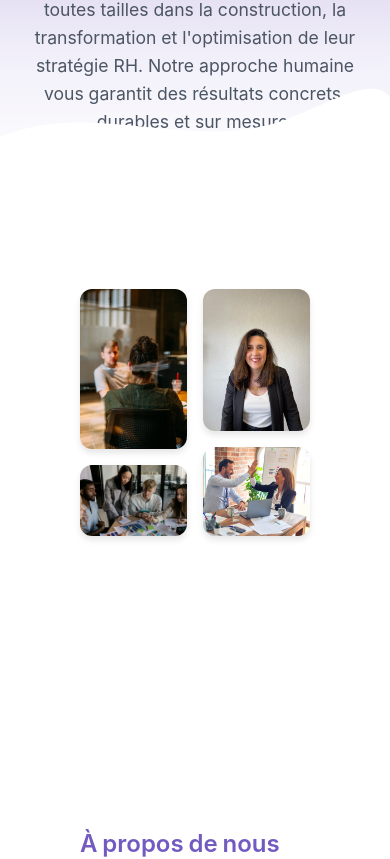
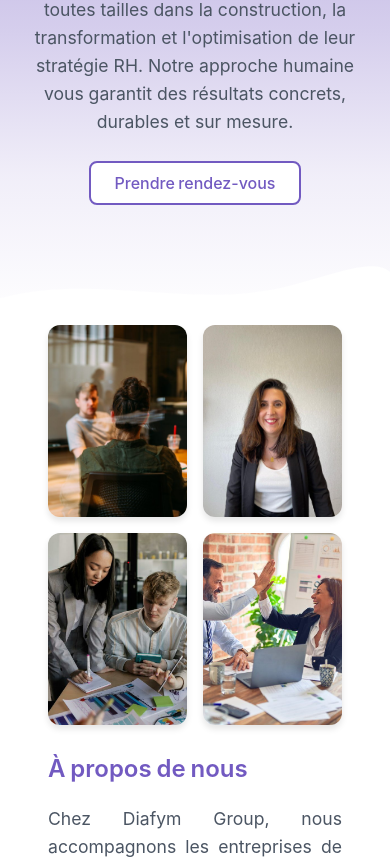
Before and after one commit to dblandintwelv/diafym_website, a React (Vite) app: page / in a window 390 px wide. Shown: the part 670-1529 px from the top of the page. Built offline with nearby package versions, Linux system fonts and the light colour scheme.

Commit message:
home responsive fixed

```diff
--- a/src/pages/Home/Home.css
+++ b/src/pages/Home/Home.css
@@ -334,7 +334,7 @@ main {
   font-size: 2.3rem;
   font-weight: 700;
   color: #1f2937;
-  margin-bottom: 0.75rem;
+  margin-bottom: 1.5rem;
 }
 
 .pre-cta-subtitle {
@@ -356,7 +356,9 @@ main {
 }
 
 .pre-cta-button {
-  margin-top: 0.5rem;
+  display: block;
+  width: fit-content;
+  margin: 2rem 0 0;
 }
 
 .pre-cta-image {
@@ -382,6 +384,10 @@ main {
 
   .pre-cta-text h2 {
     font-size: 2rem;
+  }
+
+  .pre-cta-button {
+    margin: 0.5rem auto 0;
   }
 }
 
@@ -413,9 +419,10 @@ main {
 }
 
 /* About Section */
-.about-section {
-  padding: 4rem 2rem;
-}
+  .about-section {
+    padding: 4rem 2rem;
+    margin-top: 2rem; /* Espace supplémentaire après la vague en responsive */
+  }
 
 .about-content {
   display: flex;
@@ -496,15 +503,29 @@ main {
   }
 
   .features-container {
-    grid-template-columns: repeat(2, 1fr);
+    grid-template-columns: 1fr;
     gap: 1.5rem;
+    justify-items: center;
+    max-width: 600px;
   }
 }
 
 @media (max-width: 768px) {
+  .hero-section-background {
+    padding-bottom: 120px; /* Espace pour la vague */
+  }
+
   .hero-section {
     min-height: auto;
     padding: 1rem 0 0;
+  }
+
+  .wave-divider {
+    height: 80px; /* Réduction de la hauteur de la vague en responsive */
+  }
+
+  .video-main {
+    padding-top: 0; /* Pas de padding pour la section about */
   }
 
   .home .hero-content h1 {
@@ -543,6 +564,7 @@ main {
     justify-content: center;
     flex-direction: column;
     align-items: center;
+    margin-top: 1.5rem; /* Baisse le bouton en responsive */
   }
 
   .partners-grid {
@@ -550,12 +572,23 @@ main {
   }
 
   .features-container {
-    grid-template-columns: repeat(2, 1fr);
+    grid-template-columns: 1fr;
     gap: 1.5rem;
+    justify-items: center;
+    max-width: 600px;
   }
 
   .features-section {
     padding: 4rem 1rem;
+  }
+
+  .pre-cta-section {
+    padding-top: 0;
+  }
+
+  .about-section {
+    padding: 0;
+    margin-top: 0;
   }
 
   .about-text h2 {
@@ -566,10 +599,29 @@ main {
   .about-content {
     flex-direction: column;
     gap: 2rem;
+    padding-top: 0 !important;
+    padding-bottom: 0 !important;
+    margin-top: 0 !important;
+    margin-bottom: 0 !important;
   }
 
   .about-images {
     width: 100%;
+    height: auto;
+    min-height: 400px;
+  }
+
+  .about-images-left,
+  .about-images-right {
+    grid-row: span 2;
+    display: flex;
+    flex-direction: column;
+    gap: 1rem;
+  }
+
+  .about-img-small {
+    flex: 1;
+    min-height: 0;
   }
 
   .cta-section {
@@ -612,10 +664,27 @@ main {
   .about-content {
     flex-direction: column;
     gap: 2rem;
+    padding: 0;
+    margin: 0;
   }
 
   .about-images {
     width: 100%;
+    height: auto;
+    min-height: 400px;
+  }
+
+  .about-images-left,
+  .about-images-right {
+    grid-row: span 2;
+    display: flex;
+    flex-direction: column;
+    gap: 1rem;
+  }
+
+  .about-img-small {
+    flex: 1;
+    min-height: 0;
   }
 
   .cta-section {
--- a/src/pages/Metiers/Integration.css
+++ b/src/pages/Metiers/Integration.css
@@ -136,6 +136,11 @@
 }
 
 @media (max-width: 768px) {
+  .recrutement-features .features-container {
+    grid-template-columns: 1fr;
+    gap: 1.5rem;
+  }
+
   .recrutement-bottom-cta-inner {
     grid-template-columns: 1fr;
   }
```
